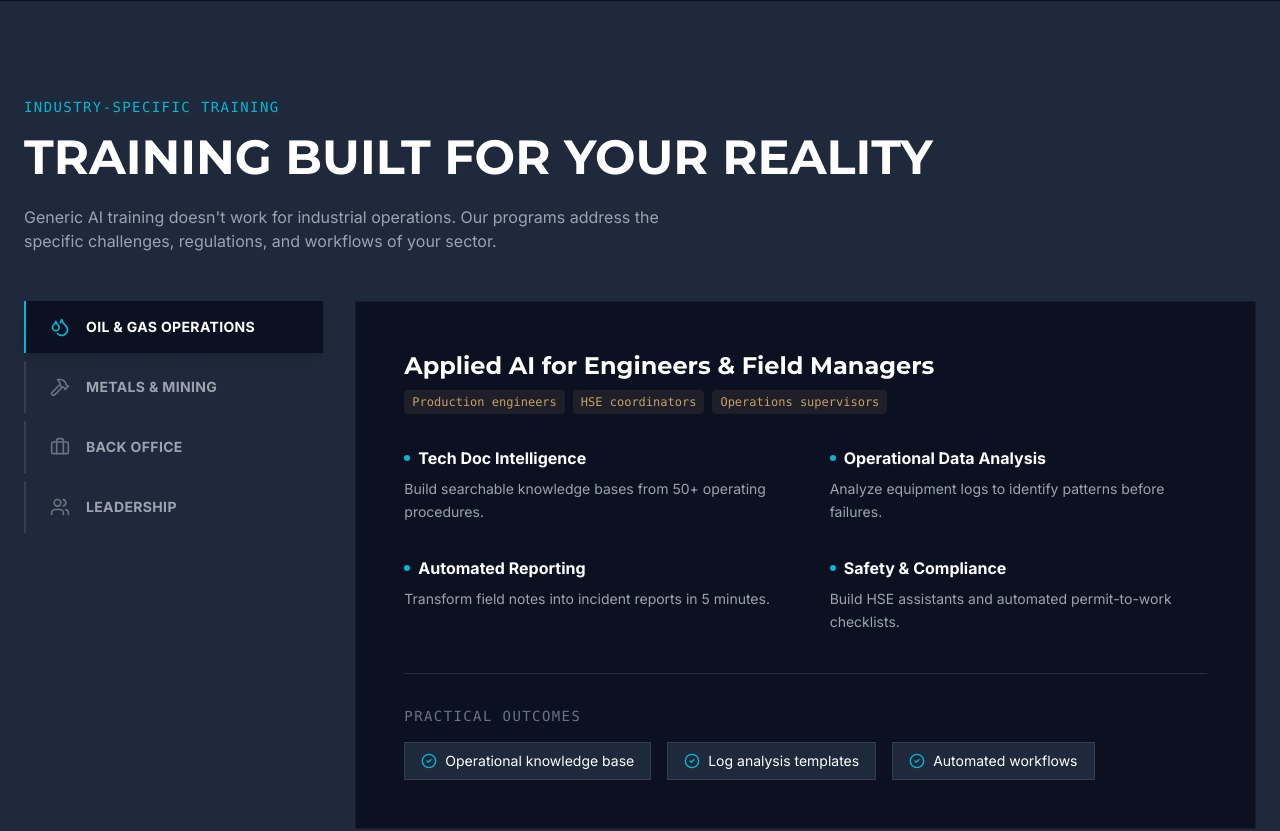
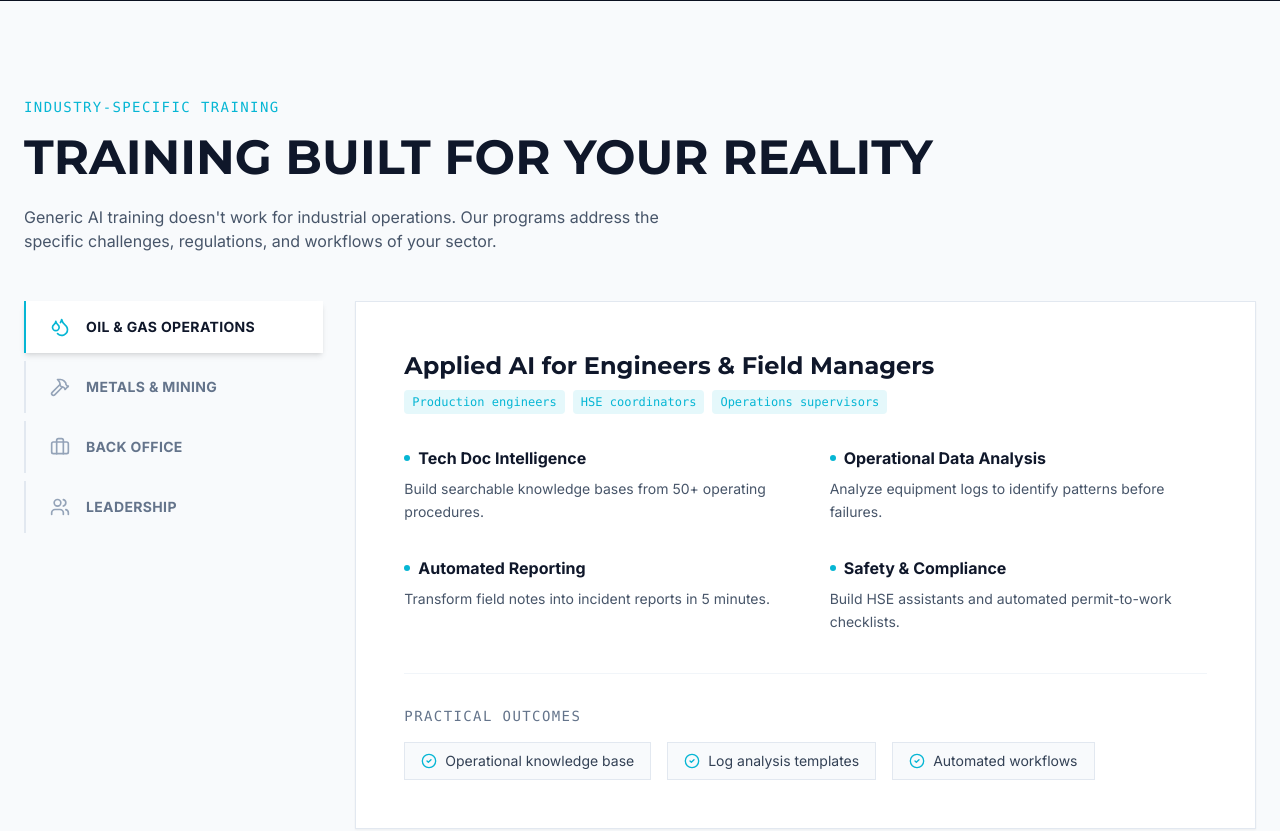
Before and after one commit to Urazhanova/corp.edu, a React (Vite) app: page / in a window 1280 px wide. Shown: the part 1960-2791 px from the top of the page. Built offline with nearby package versions, Linux system fonts and the light colour scheme.

Commit message:
feat: Update TrainingPrograms to light theme design

```diff
--- a/src/components/TrainingPrograms.tsx
+++ b/src/components/TrainingPrograms.tsx
@@ -64,12 +64,12 @@ const TrainingPrograms = () => {
     ];
 
     return (
-        <section id="training" className="py-24 bg-surface relative">
+        <section id="training" className="py-24 bg-slate-50 relative">
             <div className="container mx-auto px-6">
                 <div className="mb-12">
                     <h2 className="text-sm font-mono text-accent-cyan tracking-widest uppercase mb-4">Industry-Specific Training</h2>
-                    <h3 className="text-3xl md:text-5xl font-display font-bold text-white mb-6">TRAINING BUILT FOR YOUR REALITY</h3>
-                    <p className="text-gray-400 max-w-2xl">Generic AI training doesn't work for industrial operations. Our programs address the specific challenges, regulations, and workflows of your sector.</p>
+                    <h3 className="text-3xl md:text-5xl font-display font-bold text-slate-900 mb-6">TRAINING BUILT FOR YOUR REALITY</h3>
+                    <p className="text-slate-600 max-w-2xl">Generic AI training doesn't work for industrial operations. Our programs address the specific challenges, regulations, and workflows of your sector.</p>
                 </div>
 
                 <div className="flex flex-col md:flex-row gap-8">
@@ -80,11 +80,11 @@ const TrainingPrograms = () => {
                                 key={idx}
                                 onClick={() => setActiveTab(idx)}
                                 className={`text-left px-6 py-4 flex items-center gap-4 transition-all duration-300 border-l-2 ${activeTab === idx
-                                        ? 'bg-primary border-accent-cyan text-white shadow-lg'
-                                        : 'border-white/10 text-gray-400 hover:bg-primary/50 hover:text-white'
+                                    ? 'bg-white border-accent-cyan text-slate-900 shadow-md'
+                                    : 'border-slate-200 text-slate-500 hover:bg-white hover:text-slate-900'
                                     }`}
                             >
-                                <span className={`${activeTab === idx ? 'text-accent-cyan' : 'text-gray-500'}`}>
+                                <span className={`${activeTab === idx ? 'text-accent-cyan' : 'text-slate-400'}`}>
                                     {prog.icon}
                                 </span>
                                 <span className="font-bold text-sm tracking-wide uppercase">{prog.title}</span>
@@ -93,13 +93,13 @@ const TrainingPrograms = () => {
                     </div>
 
                     {/* Content Area */}
-                    <div className="w-full md:w-3/4 bg-primary border border-white/5 p-8 md:p-12 relative min-h-[500px]">
+                    <div className="w-full md:w-3/4 bg-white border border-slate-200 shadow-sm p-8 md:p-12 relative min-h-[500px]">
 
                         <div key={activeTab} className="animate-fade-in">
-                            <h4 className="text-2xl font-display font-bold text-white mb-2">{programs[activeTab].programTitle}</h4>
+                            <h4 className="text-2xl font-display font-bold text-slate-900 mb-2">{programs[activeTab].programTitle}</h4>
                             <div className="flex flex-wrap gap-2 mb-8">
                                 {programs[activeTab].audience.map((role, i) => (
-                                    <span key={i} className="text-xs font-mono text-accent-gold bg-accent-gold/10 px-2 py-1 rounded">
+                                    <span key={i} className="text-xs font-mono text-accent-cyan bg-accent-cyan/10 px-2 py-1 rounded">
                                         {role}
                                     </span>
                                 ))}
@@ -108,20 +108,20 @@ const TrainingPrograms = () => {
                             <div className="grid md:grid-cols-2 gap-x-12 gap-y-8 mb-10">
                                 {programs[activeTab].modules.map((mod, i) => (
                                     <div key={i}>
-                                        <h5 className="text-white font-bold mb-2 flex items-center gap-2">
+                                        <h5 className="text-slate-900 font-bold mb-2 flex items-center gap-2">
                                             <span className="w-1.5 h-1.5 bg-accent-cyan rounded-full"></span>
                                             {mod.title}
                                         </h5>
-                                        <p className="text-sm text-gray-400 leading-relaxed">{mod.desc}</p>
+                                        <p className="text-sm text-slate-600 leading-relaxed">{mod.desc}</p>
                                     </div>
                                 ))}
                             </div>
 
-                            <div className="border-t border-white/10 pt-8">
-                                <h5 className="text-sm font-mono text-gray-500 uppercase tracking-widest mb-4">Practical Outcomes</h5>
+                            <div className="border-t border-slate-100 pt-8">
+                                <h5 className="text-sm font-mono text-slate-500 uppercase tracking-widest mb-4">Practical Outcomes</h5>
                                 <div className="flex flex-wrap gap-4">
                                     {programs[activeTab].outcomes.map((outcome, i) => (
-                                        <div key={i} className="flex items-center gap-2 text-white text-sm bg-surface px-4 py-2 rounded-none border border-white/10">
+                                        <div key={i} className="flex items-center gap-2 text-slate-700 text-sm bg-slate-50 px-4 py-2 rounded-none border border-slate-200">
                                             <CheckCircle2 className="w-4 h-4 text-accent-cyan" />
                                             {outcome}
                                         </div>
@@ -133,7 +133,7 @@ const TrainingPrograms = () => {
                     </div>
                 </div>
 
-                <div className="mt-12 p-6 bg-accent-cyan/10 border border-accent-cyan/20 text-center">
+                <div className="mt-12 p-6 bg-accent-cyan/5 border border-accent-cyan/20 text-center">
                     <p className="text-accent-cyan font-mono text-sm">
                         FORMAT: 1-2 DAYS INTENSIVE | ON-SITE DELIVERY | CUSTOMIZED TO YOUR DATA
                     </p>
```
